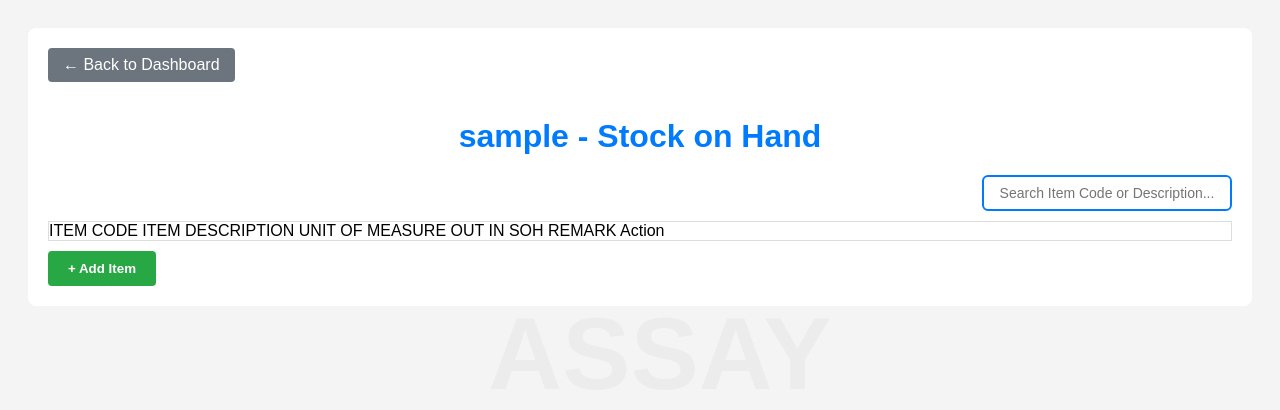
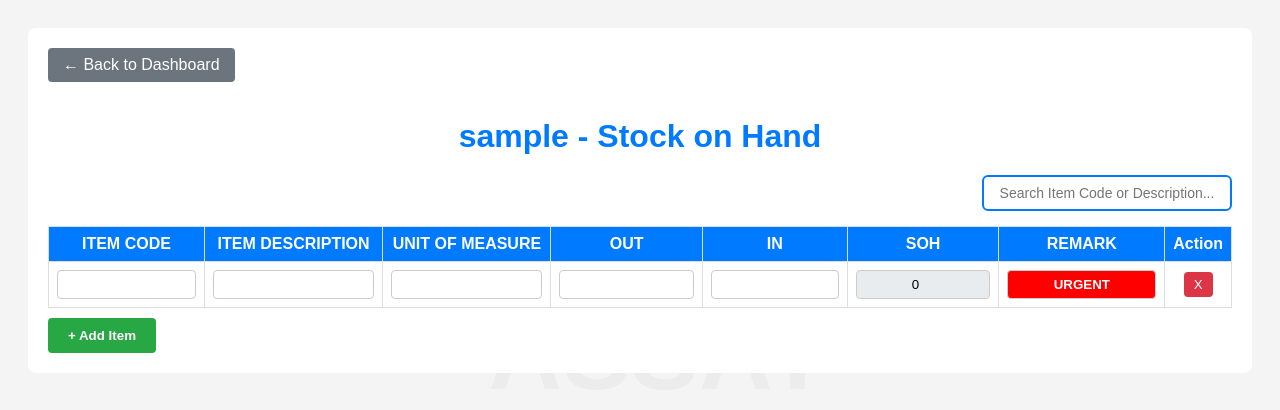
Before and after one commit to samuelcaligner/assay-inventory-management-system, a Flask app: page /module/sample in a window 1280 px wide. Shown: the top 410 px of the page. Run offline with Flask 3, Linux system fonts and the light colour scheme; the visitor is signed in with stand-in values (Sample User, id 1); data that the repository does not hold is empty.

Commit message:
Update module.html

```diff
--- a/templates/module.html
+++ b/templates/module.html
@@ -114,7 +114,6 @@ input[readonly]:not(.urgent) { background: #e9ecef!important; cursor: not-allowe
     <input type="text" class="search-box" id="searchBox" placeholder="Search Item Code or Description..." oninput="searchTable()">
   </div>
 
-  <div style="max-height:400px; overflow-y:auto; border:1; border:1px solid #ddd;
   <table id="sohTable">
     <thead>
       <tr>
@@ -130,7 +129,6 @@ input[readonly]:not(.urgent) { background: #e9ecef!important; cursor: not-allowe
     </thead>
     <tbody id="tableBody"></tbody>
   </table>
-</div>
 
   <button class="btn-add" onclick="addRow()">+ Add Item</button>
 </div>
```
